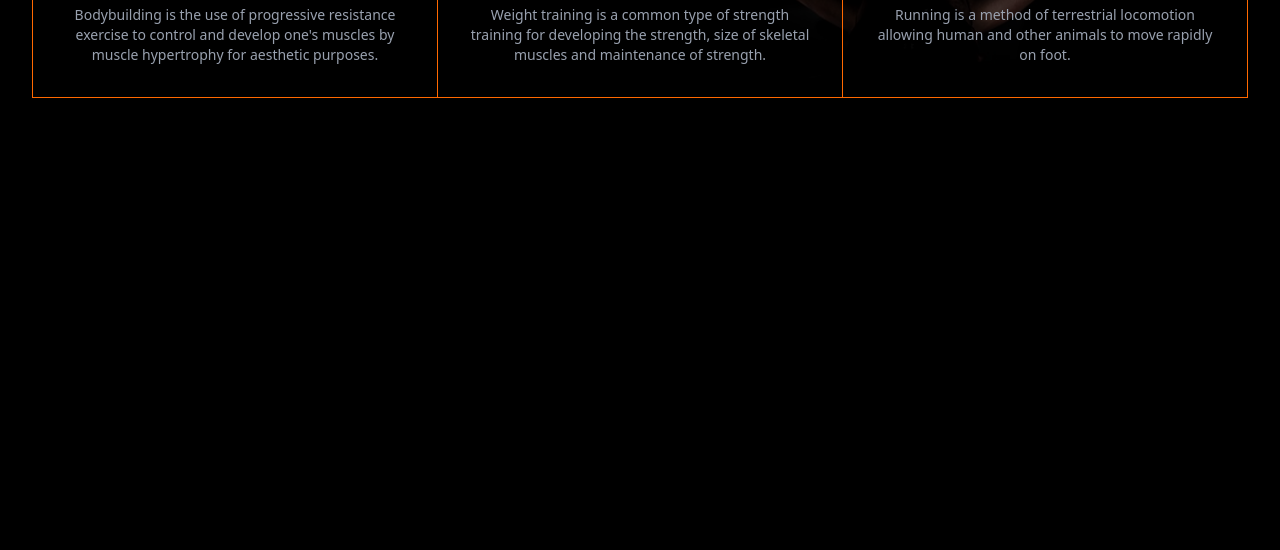
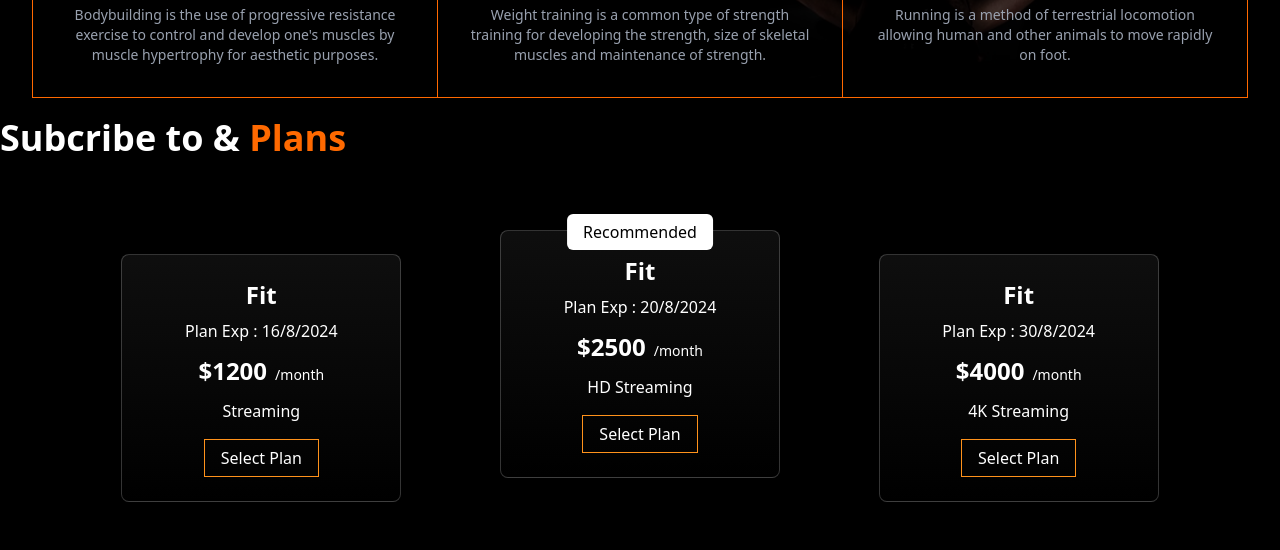
Before and after one commit to Raginaakhter/Tailwind-Assienment, a plain HTML site: page index.html in a window 1280 px wide. Shown: the part 1359-1909 px from the top of the page. Before the commit the page ends 1457 px from the top, so only its background shows below. Drawn offline with nearby package versions, Linux system fonts and the light colour scheme.

Commit message:
add payment section

```diff
--- a/index.html
+++ b/index.html
@@ -151,5 +151,78 @@
     </div>
 </section>
 
+<!-- payment section-->
+
+
+<div>
+
+
+ <h2 class="text-3xl sm:text-4xl font-bold text-white mb-12 mt-5">
+            Subcribe to &amp; <span class="text-orange-500">Plans</span>
+        </h2>
+<section class="py-12">
+  <!-- Grid wrapper -->
+  <div class="grid grid-cols-1 sm:grid-cols-2 md:grid-cols-3 gap-8 max-w-6xl mx-auto px-6">
+
+    <!-- Box 1 -->
+    <div class="text-white w-full max-w-[280px] mx-auto text-center border rounded-lg border-white/20 shadow-lg bg-gradient-to-b from-[rgba(57,57,57,0.25)] to-[rgba(57,57,57,0)] px-4 py-6">
+      <h1 class="text-2xl font-semibold">Fit</h1>
+      <p class="mt-2">Plan Exp : 16/8/2024</p>
+      <div class="flex justify-center items-baseline gap-2 mt-3">
+        <span class="text-2xl font-bold">$1200</span>
+        <span class="text-sm">/month</span>
+      </div>
+      <p class="mt-3">Streaming</p>
+      <button class="mt-4 border border-[#FF921B] text-white py-1.5 px-4 hover:bg-[#FF921B] hover:text-black transition">
+        Select Plan
+      </button>
+    </div>
+
+    <!-- Box 2 (Highlighted & Up) -->
+    <div class="relative -mt-6">
+      <div class="text-white w-full max-w-[280px] mx-auto text-center border rounded-lg border-white/20 shadow-2xl bg-gradient-to-b from-[rgba(57,57,57,0.25)] to-[rgba(57,57,57,0)] px-4 py-6">
+        <button class="bg-white text-black py-1.5 px-4 rounded-md absolute -top-4 left-1/2 transform -translate-x-1/2">
+          Recommended
+        </button>
+        <h1 class="text-2xl font-semibold">Fit</h1>
+        <p class="mt-2">Plan Exp : 20/8/2024</p>
+        <div class="flex justify-center items-baseline gap-2 mt-3">
+          <span class="text-2xl font-bold">$2500</span>
+          <span class="text-sm">/month</span>
+        </div>
+        <p class="mt-3">HD Streaming</p>
+        <button class="mt-4 border border-[#FF921B] text-white py-1.5 px-4 hover:bg-[#FF921B] hover:text-black transition">
+          Select Plan
+        </button>
+      </div>
+    </div>
+
+    <!-- Box 3 -->
+    <div class="text-white w-full max-w-[280px] mx-auto text-center border rounded-lg border-white/20 shadow-lg bg-gradient-to-b from-[rgba(57,57,57,0.25)] to-[rgba(57,57,57,0)] px-4 py-6">
+      <h1 class="text-2xl font-semibold">Fit</h1>
+      <p class="mt-2">Plan Exp : 30/8/2024</p>
+      <div class="flex justify-center items-baseline gap-2 mt-3">
+        <span class="text-2xl font-bold">$4000</span>
+        <span class="text-sm">/month</span>
+      </div>
+      <p class="mt-3">4K Streaming</p>
+      <button class="mt-4 border border-[#FF921B] text-white py-1.5 px-4 hover:bg-[#FF921B] hover:text-black transition">
+        Select Plan
+      </button>
+    </div>
+
+  </div>
+</section>
+
+
+
+</div>
+
+
+
+
+
+
+
 </body>
 </html>
```
